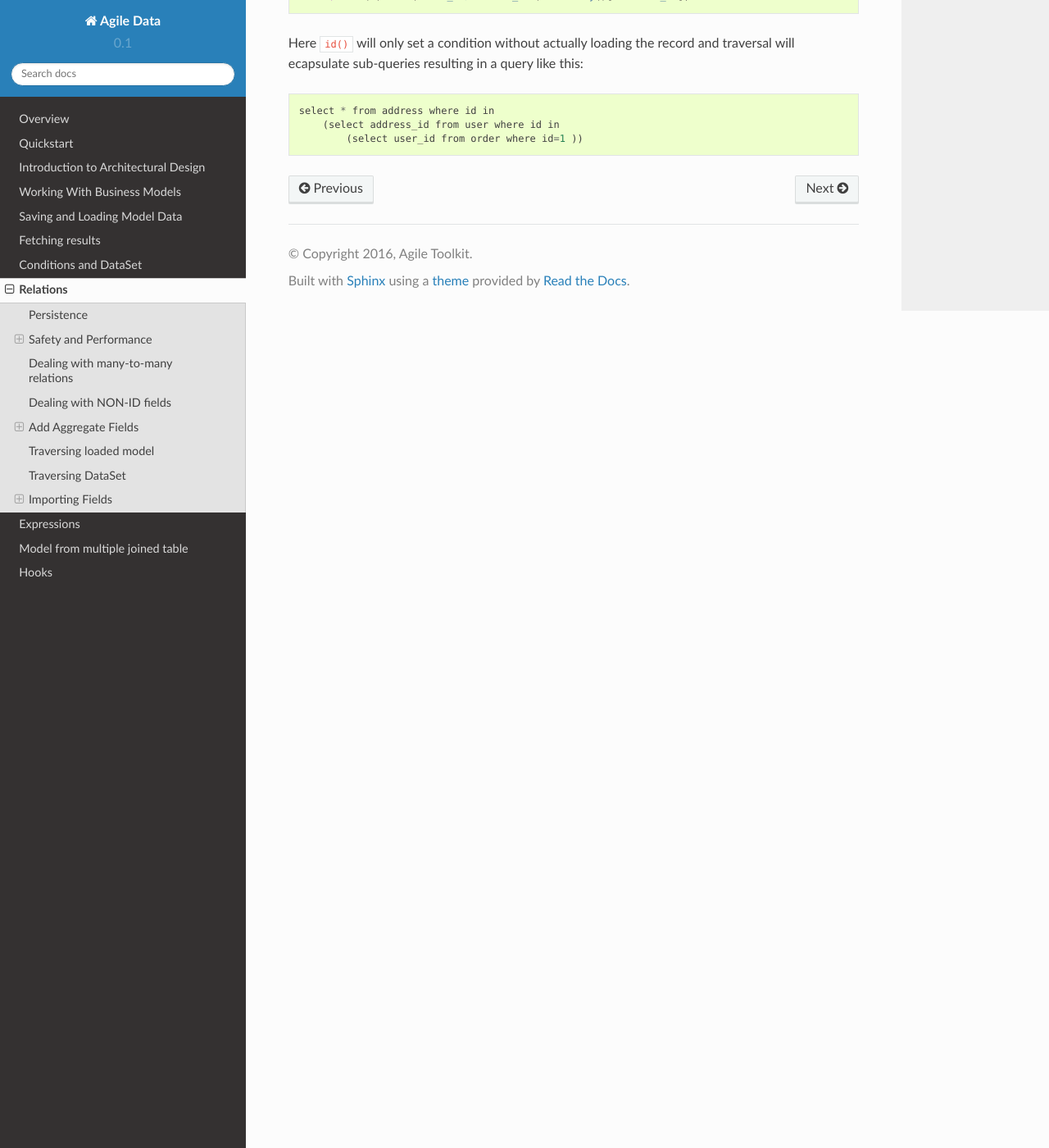
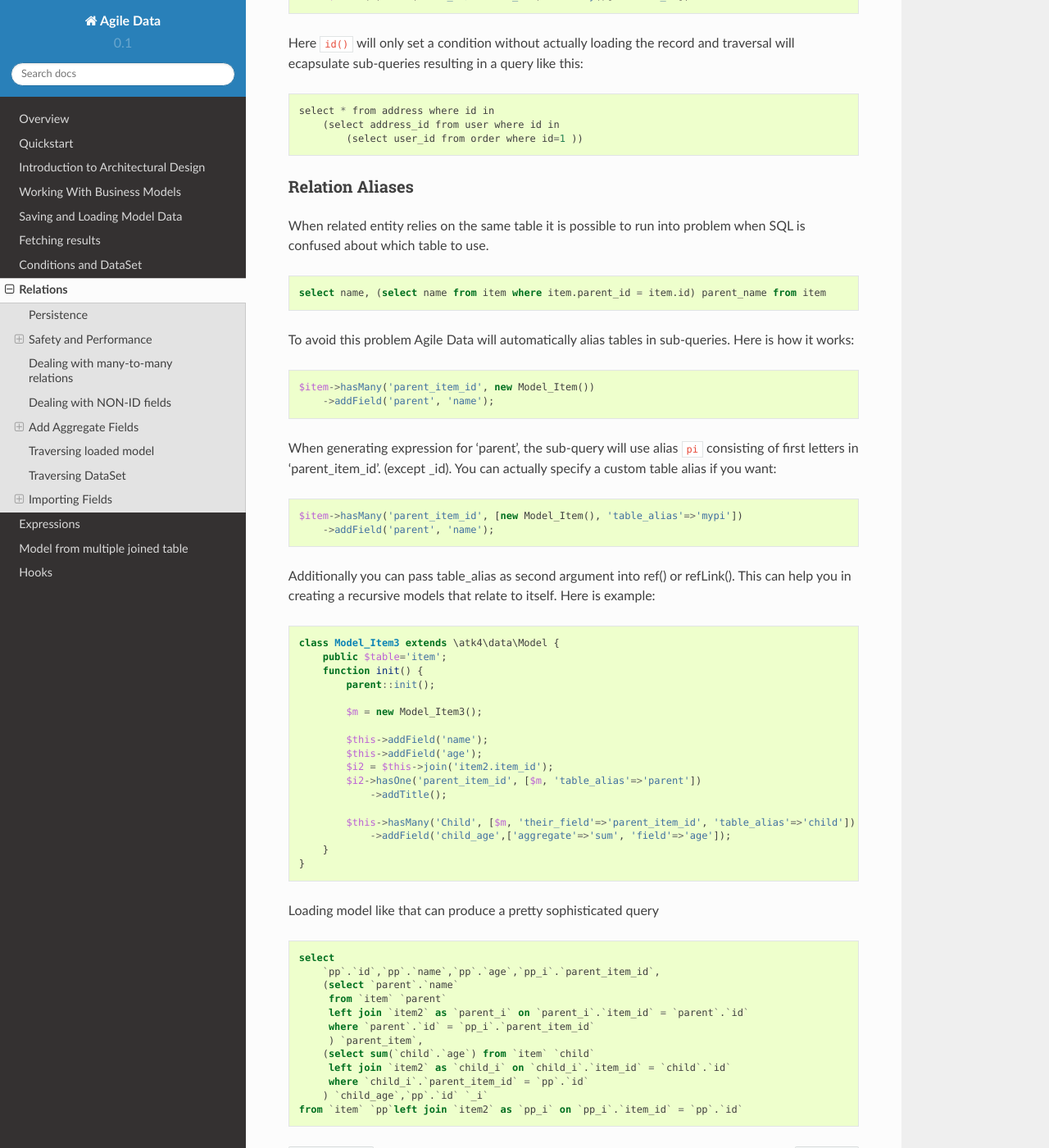
Before and after one commit to atk4/data, a Sphinx documentation site: the page built from docs/relations.rst, in a window 1280 px wide and 1400 px high, scrolled down 7217 px. Shown: the whole window at 82% size. Built offline with Sphinx 7.4.7 and the Read the Docs theme 2.0.0, drawn with Linux system fonts in a browser that asks for light colours; pages that are not in the unit, such as notebooks, are missing from menus.

```diff
--- a/docs/relations.rst
+++ b/docs/relations.rst
@@ -325,3 +325,65 @@ will ecapsulate sub-queries resulting in a query like this::
     select * from address where id in
         (select address_id from user where id in
             (select user_id from order where id=1 ))
+
+
+Relation Aliases
+================
+
+When related entity relies on the same table it is possible to run into problem when SQL is
+confused about which table to use.
+
+.. code-block:: sql
+
+    select name, (select name from item where item.parent_id = item.id) parent_name from item
+
+To avoid this problem Agile Data will automatically alias tables in sub-queries. Here is how
+it works::
+
+    $item->hasMany('parent_item_id', new Model_Item())
+        ->addField('parent', 'name');
+
+When generating expression for 'parent', the sub-query will use alias ``pi`` consisting of
+first letters in 'parent_item_id'. (except _id). You can actually specify a custom table alias
+if you want::
+
+    $item->hasMany('parent_item_id', [new Model_Item(), 'table_alias'=>'mypi'])
+        ->addField('parent', 'name');
+
+Additionally you can pass table_alias as second argument into ref() or refLink(). This can
+help you in creating a recursive models that relate to itself. Here is example::
+
+    class Model_Item3 extends \atk4\data\Model {
+        public $table='item';
+        function init() {
+            parent::init();
+
+            $m = new Model_Item3();
+
+            $this->addField('name');
+            $this->addField('age');
+            $i2 = $this->join('item2.item_id');
+            $i2->hasOne('parent_item_id', [$m, 'table_alias'=>'parent'])
+                ->addTitle();
+
+            $this->hasMany('Child', [$m, 'their_field'=>'parent_item_id', 'table_alias'=>'child'])
+                ->addField('child_age',['aggregate'=>'sum', 'field'=>'age']);
+        }
+    }
+
+Loading model like that can produce a pretty sophisticated query
+
+.. code-block:: sql
+
+    select
+        `pp`.`id`,`pp`.`name`,`pp`.`age`,`pp_i`.`parent_item_id`,
+        (select `parent`.`name`
+         from `item` `parent`
+         left join `item2` as `parent_i` on `parent_i`.`item_id` = `parent`.`id`
+         where `parent`.`id` = `pp_i`.`parent_item_id`
+         ) `parent_item`,
+        (select sum(`child`.`age`) from `item` `child`
+         left join `item2` as `child_i` on `child_i`.`item_id` = `child`.`id`
+         where `child_i`.`parent_item_id` = `pp`.`id`
+        ) `child_age`,`pp`.`id` `_i`
+    from `item` `pp`left join `item2` as `pp_i` on `pp_i`.`item_id` = `pp`.`id`
```
Also changed, not shown: 4 other files.
